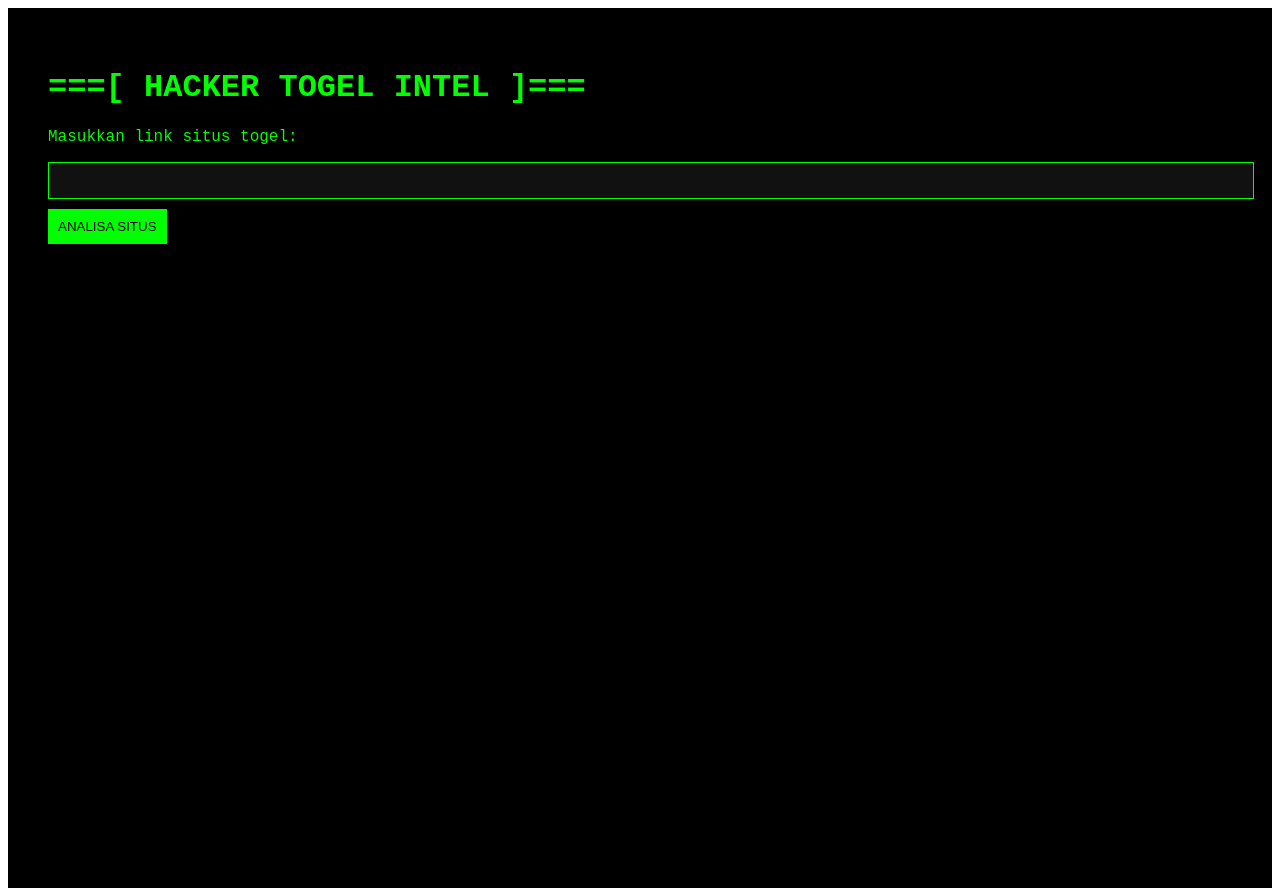
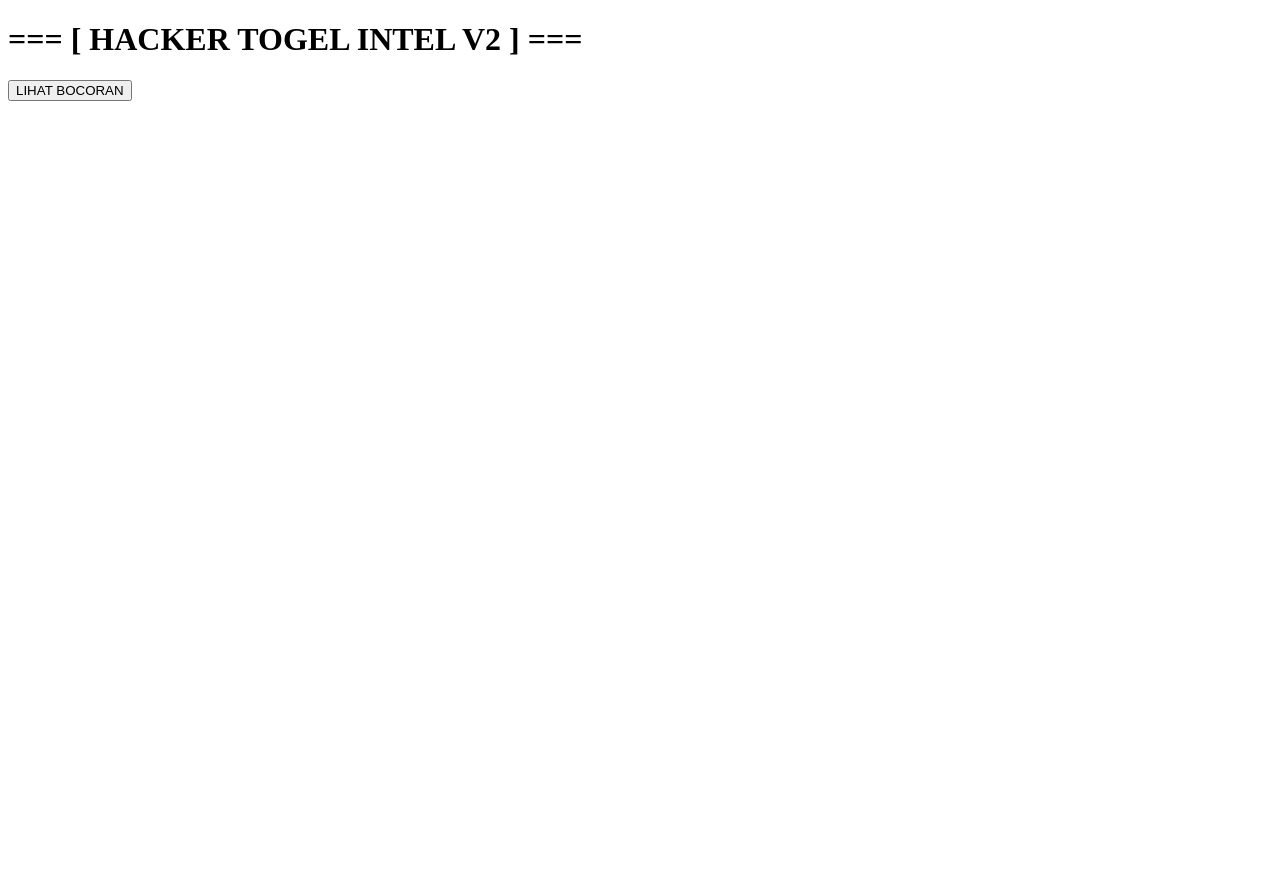
Before and after one commit to RKBWMODS/Tb, a Next.js app: page / in a window 1280 px wide. After the commit the page ends 800 px from the top, so only its background shows below. Built offline with nearby package versions, Linux system fonts and the light colour scheme.

Commit message:
Update index.js

```diff
--- a/pages/index.js
+++ b/pages/index.js
@@ -1,55 +1,54 @@
-
-import { useState } from 'react';
+import { useEffect, useState } from 'react';
 
 export default function Home() {
-  const [url, setUrl] = useState('');
-  const [loading, setLoading] = useState(false);
-  const [data, setData] = useState(null);
-  const [error, setError] = useState(null);
+  const [loading, setLoading] = useState(true);
+  const [hasSession, setHasSession] = useState(false);
+  const [coins, setCoins] = useState(0);
 
-  const analyze = async () => {
-    setLoading(true);
-    setError(null);
-    setData(null);
-    try {
-      const res = await fetch('/api/analyze', {
-        method: 'POST',
-        headers: { 'Content-Type': 'application/json' },
-        body: JSON.stringify({ url })
-      });
-      const result = await res.json();
-      if (res.ok) setData(result);
-      else setError(result.error);
-    } catch (err) {
-      setError('Gagal menghubungi server.');
-    }
-    setLoading(false);
+  useEffect(() => {
+    setTimeout(() => setLoading(false), 2000);
+    const sessionUsed = localStorage.getItem('usedFree');
+    const savedCoins = parseInt(localStorage.getItem('coins') || '0', 10);
+    setHasSession(!!sessionUsed);
+    setCoins(savedCoins);
+  }, []);
+
+  const handleBuyCoins = () => {
+    let newCoins = coins + 10;
+    setCoins(newCoins);
+    localStorage.setItem('coins', newCoins.toString());
+  };
+
+  const confirmTransfer = () => {
+    handleBuyCoins();
+  };
+
+  if (loading) {
+    return <div className="loader">Loading intel...</div>;
+  }
+
+  if (hasSession && coins <= 0) {
+    return (
+      <div className="blocked">
+        <h1>ANDA HARUS MEMBELI KOIN UNTUK MEMBUKA BOCORAN SELANJUTNYA</h1>
+        <div className="coin-box" onClick={handleBuyCoins}>BELI 10 KOIN</div>
+        <img src="/qr-payment.png" alt="QR Payment" className="qr" />
+        <button onClick={confirmTransfer}>SAYA SUDAH TRANSFER</button>
+      </div>
+    );
+  }
+
+  const showIntel = () => {
+    localStorage.setItem('usedFree', 'true');
+    setCoins(coins - 1);
+    localStorage.setItem('coins', (coins - 1).toString());
   };
 
   return (
-    <div style={{ background: '#000', color: '#0f0', fontFamily: 'Courier New', padding: 40, minHeight: '100vh' }}>
-      <h1>===[ HACKER TOGEL INTEL ]===</h1>
-      <p>Masukkan link situs togel:</p>
-      <input
-        type="text"
-        value={url}
-        onChange={e => setUrl(e.target.value)}
-        style={{ width: '100%', padding: 10, background: '#111', color: '#0f0', border: '1px solid #0f0' }}
-      />
-      <button onClick={analyze} style={{ marginTop: 10, padding: 10, background: '#0f0', color: '#000', border: 'none' }}>
-        ANALISA SITUS
-      </button>
-      {loading && <pre>Memindai kode bandar... ████████████</pre>}
-      {error && <pre style={{ color: 'red' }}>{error}</pre>}
-      {data && (
-        <pre>
-Bocoran AI:
-2D: {data.prediksi["2D"]} | 3D: {data.prediksi["3D"]} | 4D: {data.prediksi["4D"]}
-
-Terakhir ditemukan:
-{data.nomer.join(', ')}
-        </pre>
-      )}
+    <div className="main">
+      <h1>=== [ HACKER TOGEL INTEL V2 ] ===</h1>
+      <button onClick={showIntel}>LIHAT BOCORAN</button>
+      {coins > 0 && <p>Sisa Koin: {coins}</p>}
     </div>
   );
-          }
+}
```
